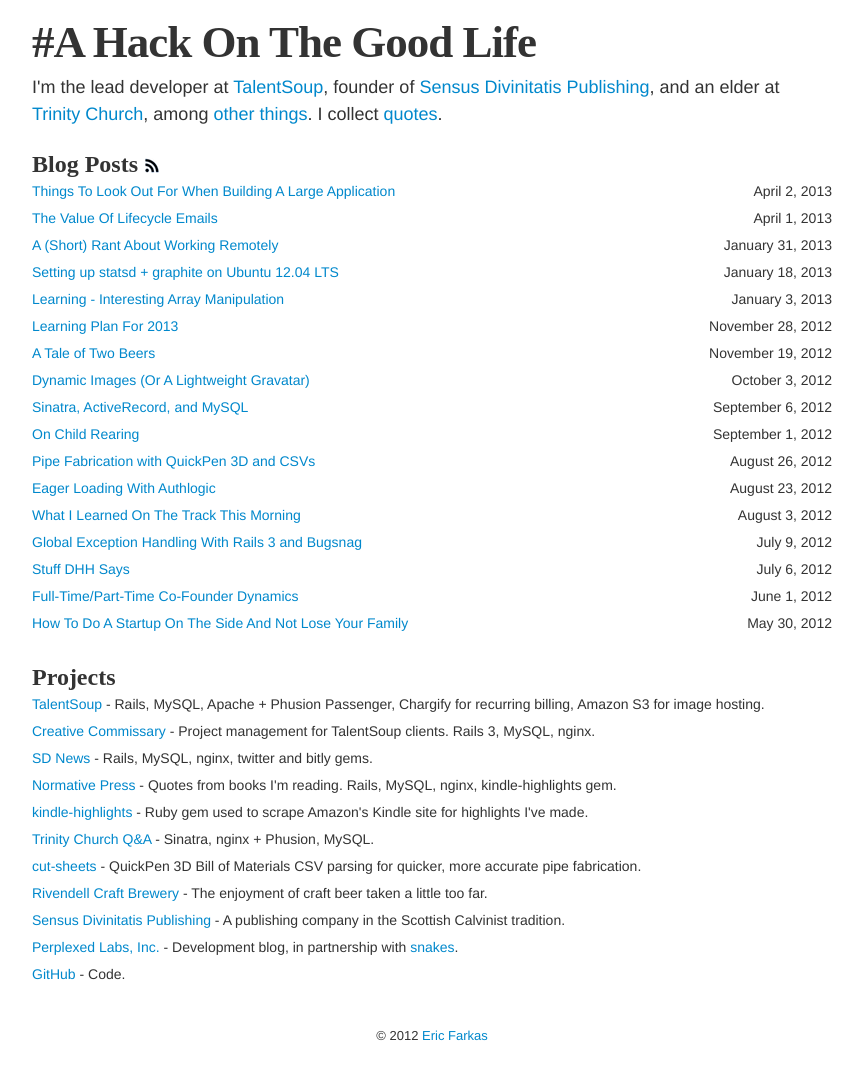
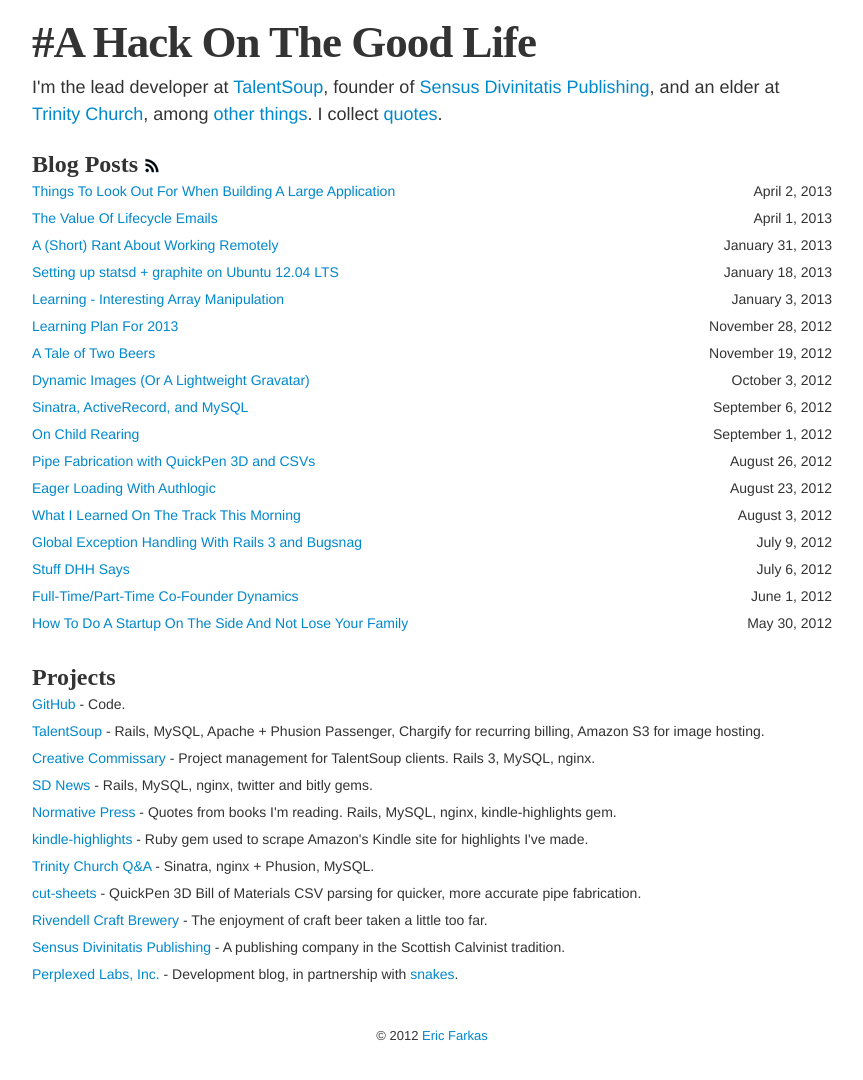
Before and after one commit to speric/speric.github.com, a Jekyll site: the page built from index.html, in a window 1280 px wide. Shown: the whole page, without its empty margins (208-1071 px from the left). Built offline with Jekyll 4.4.1, drawn with Linux system fonts in a browser that asks for light colours; some web fonts are replaced; Markdown is read by kramdown in place of the engine named in the settings.

Commit message:
Update index.html

```diff
--- a/index.html
+++ b/index.html
@@ -14,8 +14,9 @@
 <br/>
 
 <h2>Projects</h2>
+<div class="row-fluid"><div class="span12"><p><a href="https://github.com/speric">GitHub</a> - Code.</p></div></div></div>
 <div class="row-fluid"><div class="span12"><p><a href="https://talentsoup.com">TalentSoup</a> - Rails, MySQL, Apache + Phusion Passenger, Chargify for recurring billing, Amazon S3 for image hosting.</p></div></div>
-<div class="row-fluid"><div class="span12"><p><a href="https://talentsoup.com/producers">Creative Commissary</a> - Project management for TalentSoup clients. Rails 3, MySQL, nginx.</p></div></div>
+<div class="row-fluid"><div class="span12"><p><a href="http://getcommissary.com">Creative Commissary</a> - Project management for TalentSoup clients. Rails 3, MySQL, nginx.</p></div></div>
 <div class="row-fluid"><div class="span12"><p><a href="http://news.sensusdivinitatis.com/">SD News</a> - Rails, MySQL, nginx, twitter and bitly gems.</p></div></div>
 <div class="row-fluid"><div class="span12"><p><a href="http://normativepress.com">Normative Press</a> - Quotes from books I'm reading.  Rails, MySQL, nginx, kindle-highlights gem.</p></div></div>
 <div class="row-fluid"><div class="span12"><p><a href="https://github.com/speric/kindle-highlights">kindle-highlights</a> - Ruby gem used to scrape Amazon's Kindle site for highlights I've made.</p></div></div>
@@ -24,4 +25,3 @@
 <div class="row-fluid"><div class="span12"><p><a href="http://rivendellcraftbrewery.com/">Rivendell Craft Brewery</a> - The enjoyment of craft beer taken a little too far.</p></div></div>
 <div class="row-fluid"><div class="span12"><p><a href="http://sensusdivinitatis.com/">Sensus Divinitatis Publishing</a> - A publishing company in the Scottish Calvinist tradition.</p></div></div>
 <div class="row-fluid"><div class="span12"><p><a href="http://perplexedlabs.com">Perplexed Labs, Inc.</a> - Development blog, in partnership with <a href="https://twitter.com/imsnakes">snakes</a>.</p></div></div>
-<div class="row-fluid"><div class="span12"><p><a href="https://github.com/speric">GitHub</a> - Code.</p></div></div></div>
```
